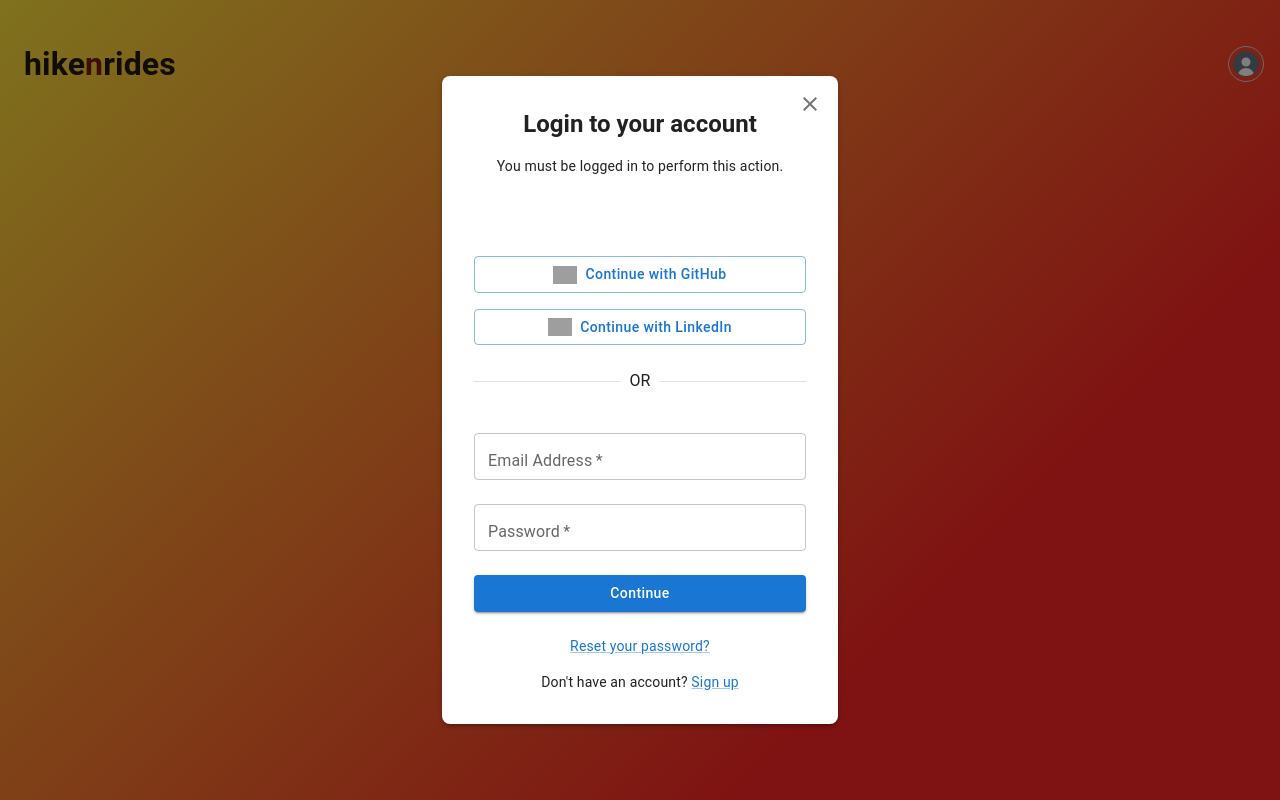
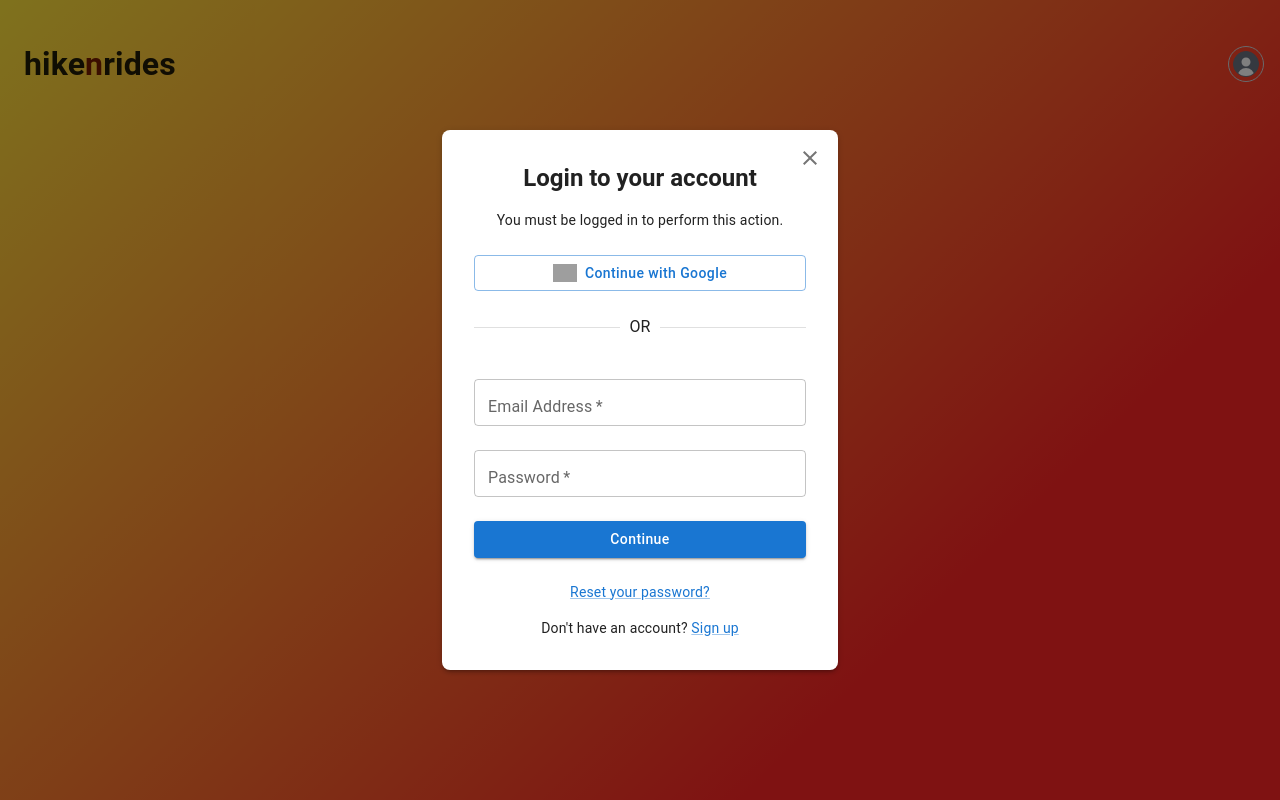
Before and after one commit to hikenrides/company_website, a React (Vite) app in the folder client/: page /login in a window 1280 px wide. Built offline with nearby package versions, Linux system fonts and the light colour scheme; grey boxes are pictures that could not be loaded.

Commit message:
Update LoginPage.jsx

```diff
--- a/client/src/pages/LoginPage.jsx
+++ b/client/src/pages/LoginPage.jsx
@@ -1,4 +1,4 @@
-import React, { useContext, useState } from "react";
+import React, { useContext, useState, useEffect } from "react";
 import { GoogleOAuthProvider, GoogleLogin } from '@react-oauth/google';
 import { UserContext } from "../UserContext.jsx";
 import { Navigate, Link as RouterLink } from "react-router-dom";
@@ -10,10 +10,9 @@ import {
   CssBaseline,
   TextField,
   Typography,
-  Grid,
+  Divider,
   Link,
   IconButton,
-  Divider
 } from "@mui/material";
 import CloseIcon from "@mui/icons-material/Close";
 import { useTheme } from "@mui/material/styles";
@@ -66,6 +65,23 @@ export default function LoginPage() {
     }
   };
 
+  useEffect(() => {
+    // Hide the default Google button if it's still visible
+    const hideGoogleButton = () => {
+      const googleButton = document.querySelector(".g_id_signin");
+      if (googleButton) {
+        googleButton.style.display = 'none';
+      }
+    };
+
+    hideGoogleButton();
+
+    // Set an interval to ensure the button stays hidden
+    const interval = setInterval(hideGoogleButton, 1000); // Check every second
+
+    return () => clearInterval(interval); // Cleanup on unmount
+  }, []);
+
   if (redirect) return <Navigate to={"/account/trips"} />;
 
   return (
@@ -110,37 +126,32 @@ export default function LoginPage() {
 
           <Box display="flex" flexDirection="column" gap={2}>
             <GoogleOAuthProvider clientId="300890038465-pim80rkka1tn10ro5h80g4ncctmqeg4u.apps.googleusercontent.com">
+              <div style={{ display: 'none' }}> {/* Wrap in a div to hide the button */}
                 <GoogleLogin
                   onSuccess={handleGoogleSuccess}
                   onError={() => setErrorMessage("Google login failed.")}
                 />
-            </GoogleOAuthProvider>
-
+              </div>
               <Button
                 fullWidth
                 variant="outlined"
                 sx={{ textTransform: "none" }}
+                onClick={() => {
+                  // Trigger Google login manually
+                  const googleLoginButton = document.querySelector(".g_id_signin");
+                  if (googleLoginButton) {
+                    googleLoginButton.click();
+                  }
+                }}
               >
                 <img
-                src="https://www.svgrepo.com/show/512317/github-142.svg"
-                alt="GitHub"
+                  src="https://www.svgrepo.com/show/475656/google-color.svg" // Google logo
+                  alt="Google"
                   style={{ height: 18, marginRight: 8 }}
                 />
-              Continue with GitHub
+                Continue with Google
               </Button>
-
-            <Button
-              fullWidth
-              variant="outlined"
-              sx={{ textTransform: "none" }}
-            >
-              <img
-                src="https://www.svgrepo.com/show/448234/linkedin.svg"
-                alt="LinkedIn"
-                style={{ height: 18, marginRight: 8 }}
-              />
-              Continue with LinkedIn
-            </Button>
+            </GoogleOAuthProvider>
           </Box>
 
           <Divider sx={{ my: 3 }}>OR</Divider>
```
Lines whose indentation alone changed are shown as unchanged.
